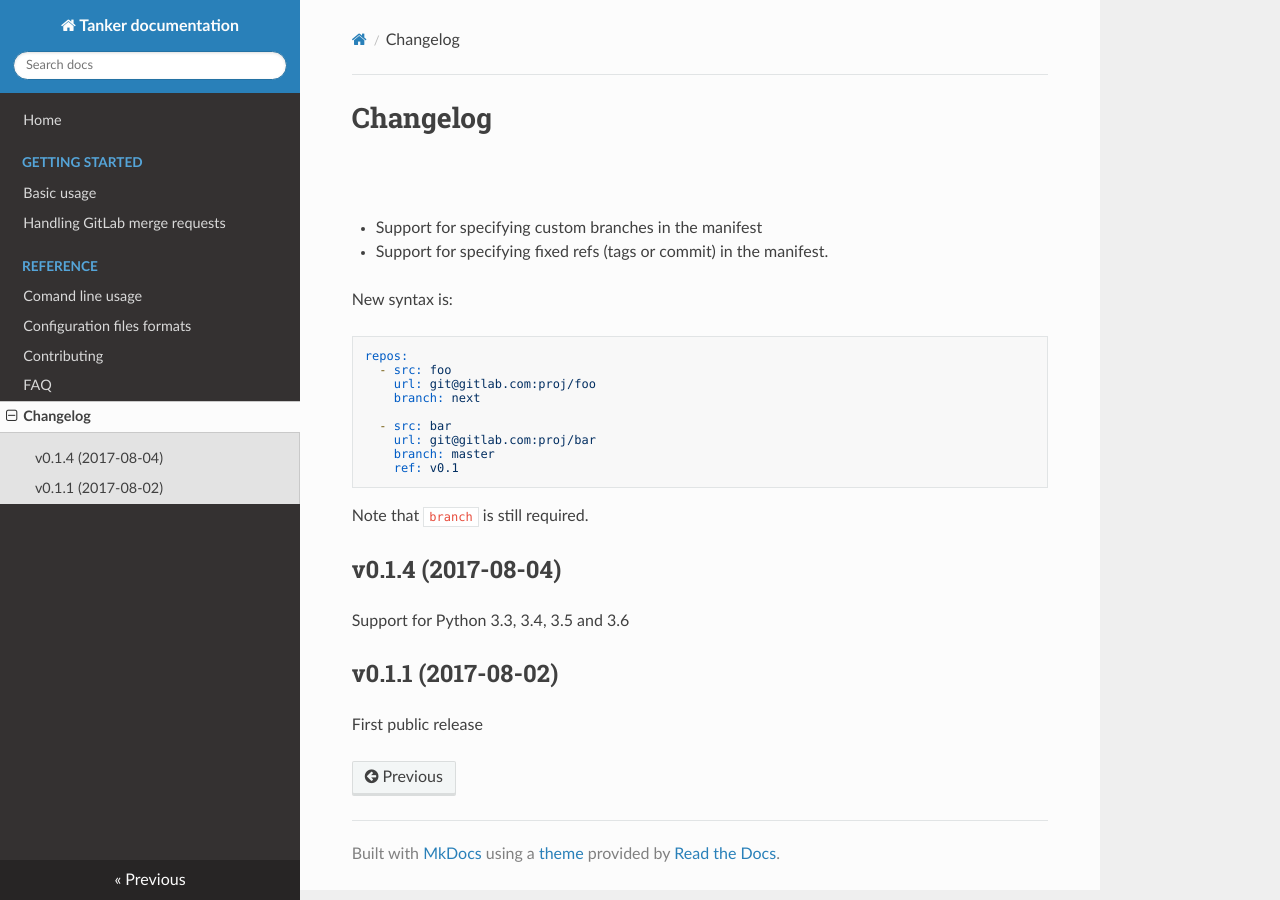
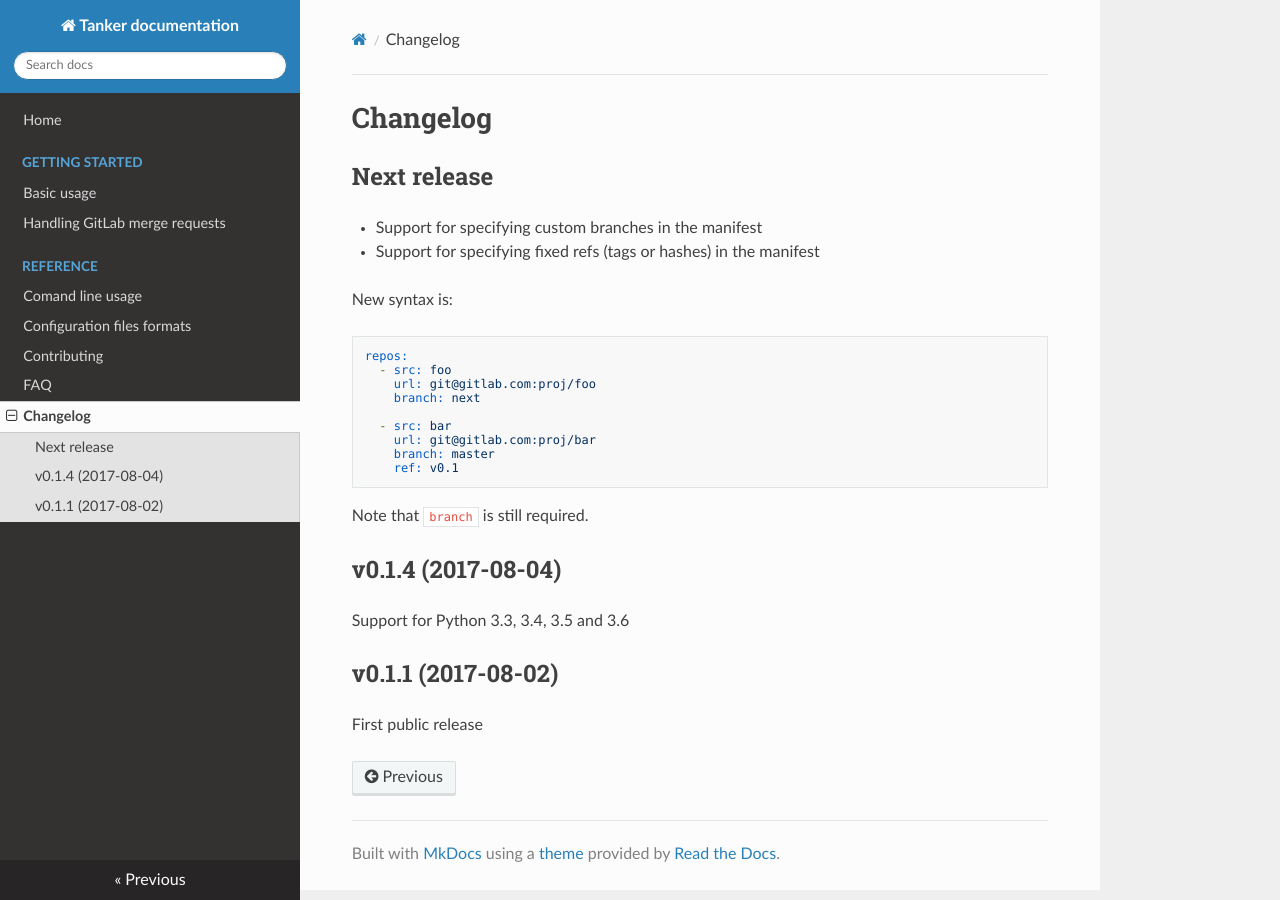
Before and after one commit to your-tools/tsrc, an MkDocs documentation site: the page built from docs/changelog.md, in a window 1280 px wide. Built offline with MkDocs 1.6.1, drawn with Linux system fonts in a browser that asks for light colours; nearby versions of some CDN libraries; old or Windows-style settings are respelled for this version of MkDocs.

Commit message:
doc: replace 'commit' by 'hash' when talking about refs

```diff
--- a/docs/changelog.md
+++ b/docs/changelog.md
@@ -1,9 +1,9 @@
 # Changelog
 
-##
+## Next release
 
 * Support for specifying custom branches in the manifest
-* Support for specifying fixed refs (tags or commit) in the manifest.
+* Support for specifying fixed refs (tags or hashes) in the manifest
 
 New syntax is:
 
```
Also changed, not shown: docs/ref/formats.md (+1 -1 lines).
